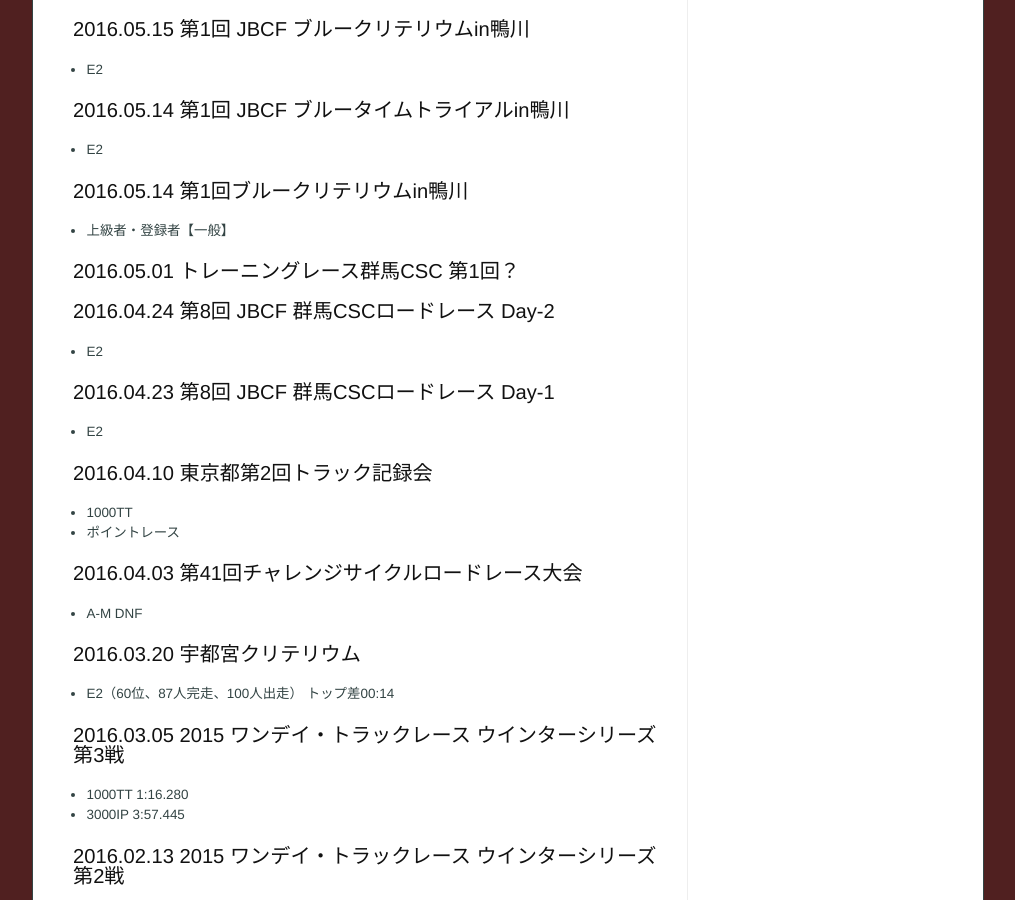
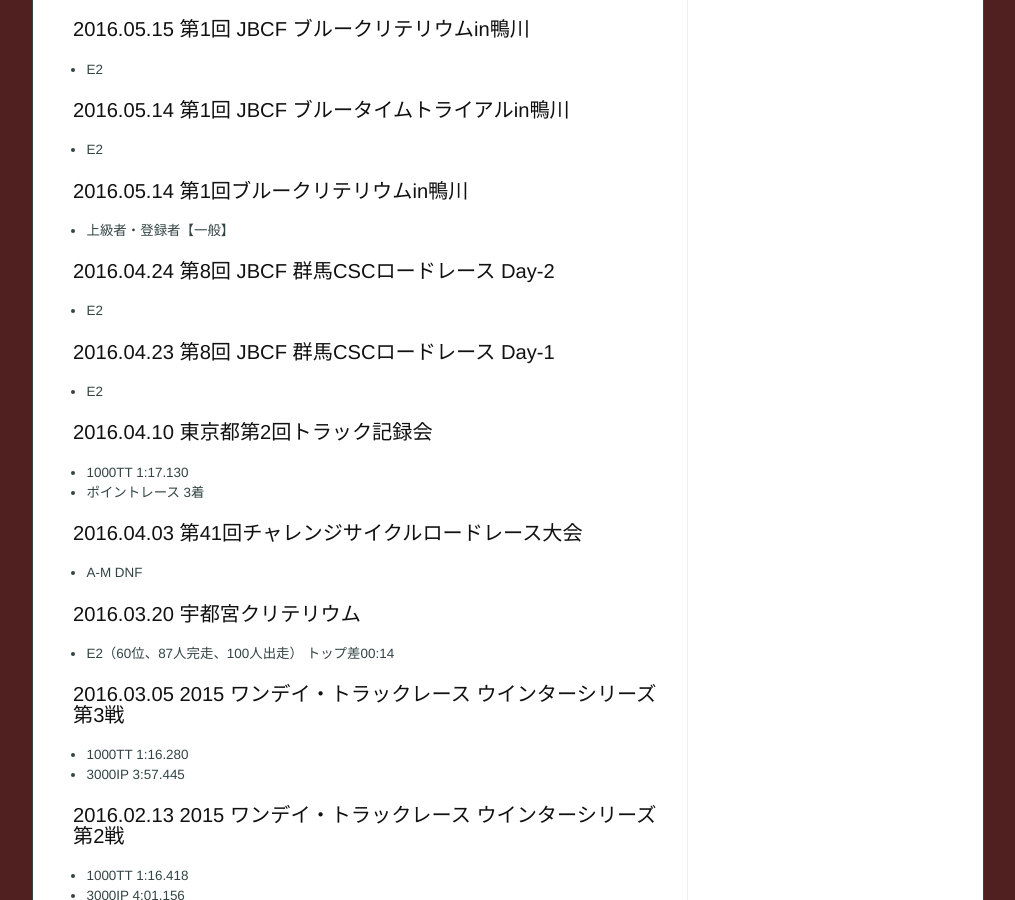
Before and after one commit to marucc/marucc.github.io, a Jekyll site: the page built from sports/results_bike.md, in a window 1280 px wide and 900 px high, scrolled down 1039 px. Shown: the whole window, without its empty margins (133-1148 px from the left). Built offline with Jekyll 4.4.1, drawn with Linux system fonts in a browser that asks for light colours.

Commit message:
Published with https://stackedit.io/

```diff
--- a/sports/results_bike.md
+++ b/sports/results_bike.md
@@ -59,8 +59,6 @@ markdown: kramdown
 ### 2016.05.14 第1回ブルークリテリウムin鴨川
 * 上級者・登録者【一般】
 
-### 2016.05.01 トレーニングレース群馬CSC 第1回？
-
 ### 2016.04.24  第8回 JBCF 群馬CSCロードレース Day-2
 * E2
 
@@ -68,8 +66,8 @@ markdown: kramdown
 * E2
 
 ### 2016.04.10 東京都第2回トラック記録会
-* 1000TT
-* ポイントレース
+* 1000TT 1:17.130
+* ポイントレース 3着
 
 ### 2016.04.03 第41回チャレンジサイクルロードレース大会
 * A-M DNF
```
